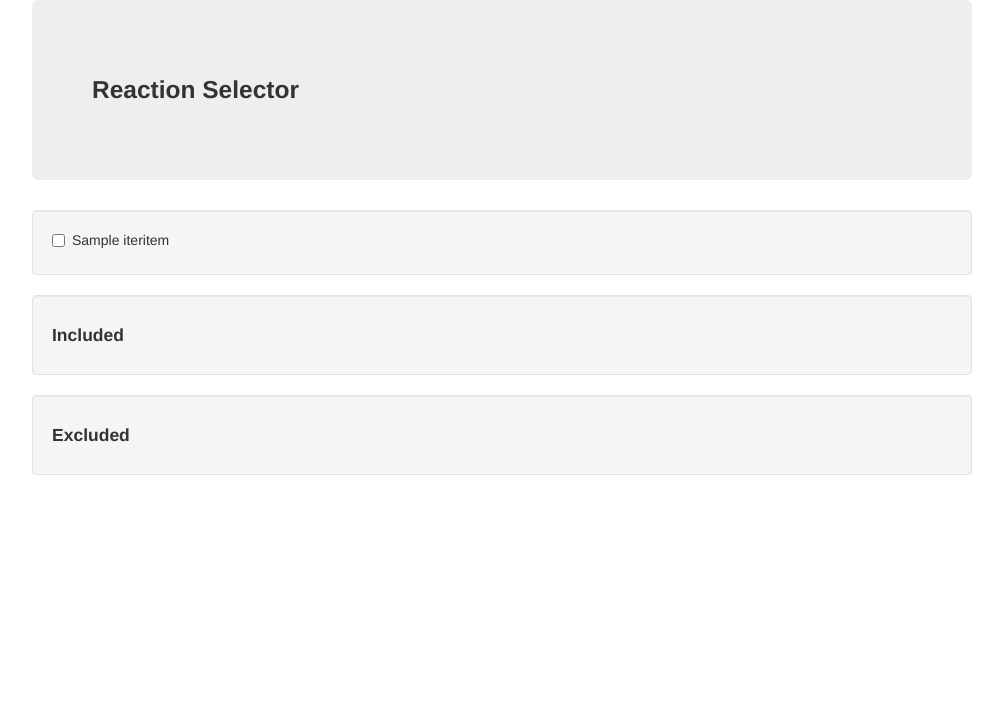
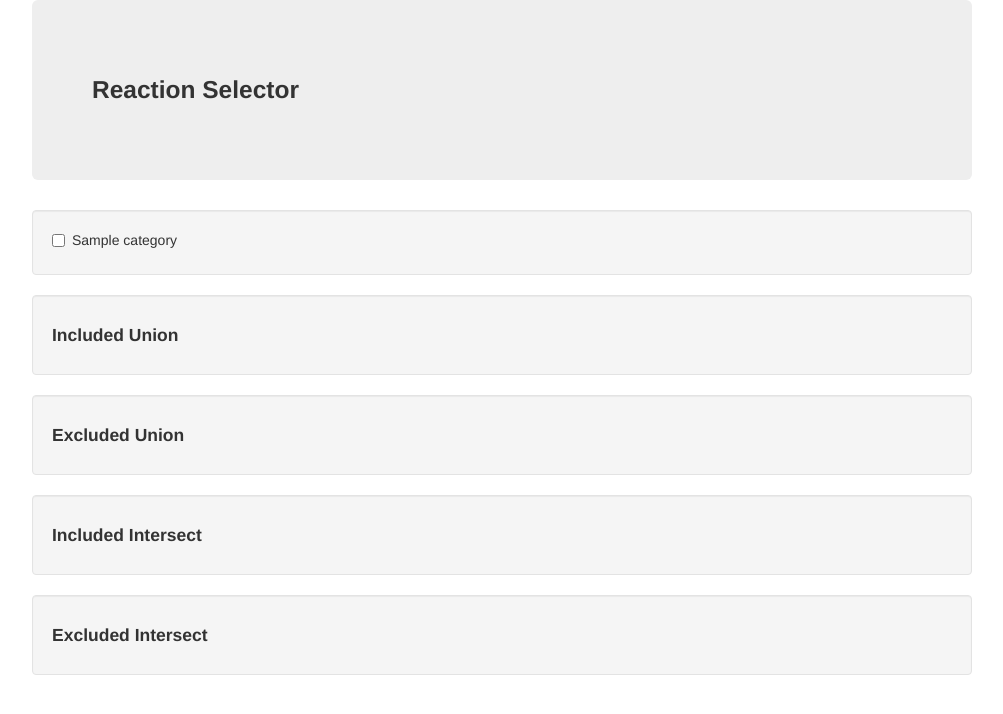
Before and after one commit to jtsui/LitREST, a Python web app: template templates/rxnselect.html in a window 1280 px wide. Shown: the top 714 px of the page, without its empty margins (138-1141 px from the left). Run offline with Jinja, Linux system fonts and the light colour scheme; the template is opened without the code that fills it: most values are stand-ins (such as "Sample title", 1, 10 or a date in 2020); some libraries are stand-ins or nearby versions.

Commit message:
add code to display intersection as well as union

```diff
--- a/templates/rxnselect.html
+++ b/templates/rxnselect.html
@@ -10,10 +10,14 @@
           data: { checked: JSON.stringify($('.checkoptions').filter(function (idx, a) {return a.checked} ).map(function (idx, b) {return b.value}).get()) },
           traditional: true,
           success: function(data) {
-            $("#included").text(data.included);
-            $("#excluded").text(data.excluded);
-            $("#excluded_length").text(data.excluded_length);
-            $("#included_length").text(data.included_length);
+            $("#included_union").text(data.included_union);
+            $("#excluded_union").text(data.excluded_union);
+            $("#excluded_union_length").text(data.excluded_union.length);
+            $("#included_union_length").text(data.included_union.length);
+            $("#included_intersect").text(data.included_intersect);
+            $("#excluded_intersect").text(data.excluded_intersect);
+            $("#excluded_intersect_length").text(data.excluded_intersect.length);
+            $("#included_intersect_length").text(data.included_intersect.length);
           }
       });
     });
@@ -30,24 +34,36 @@
 </div>
 
 <div class="well">
-  {% for rep, rxns in report_reactions.iteritems() %}
+  {% for category in categories %}
     <label class="checkbox">
-      <input class="checkoptions" type="checkbox" value="{{ rep }}">
-      {{ rep }}
+      <input class="checkoptions" type="checkbox" value="{{ category }}">
+      {{ category }}
     </label>
   {% endfor %}
 </div>
 
 <div class="well">
-  <h4>Included</h4>
-  <p id="included_length"></p>
-  <p id="included"></p>
+  <h4>Included Union</h4>
+  <p id="included_union_length"></p>
+  <p id="included_union"></p>
 </div>
 
 <div class="well">
-  <h4>Excluded</h4>
-  <p id="excluded_length"></p>
-  <p id="excluded"></p>
+  <h4>Excluded Union</h4>
+  <p id="excluded_union_length"></p>
+  <p id="excluded_union"></p>
+</div>
+
+<div class="well">
+  <h4>Included Intersect</h4>
+  <p id="included_intersect_length"></p>
+  <p id="included_intersect"></p>
+</div>
+
+<div class="well">
+  <h4>Excluded Intersect</h4>
+  <p id="excluded_intersect_length"></p>
+  <p id="excluded_intersect"></p>
 </div>
 
 </body>
```
Also changed, not shown: application.py (+8 -7 lines).
